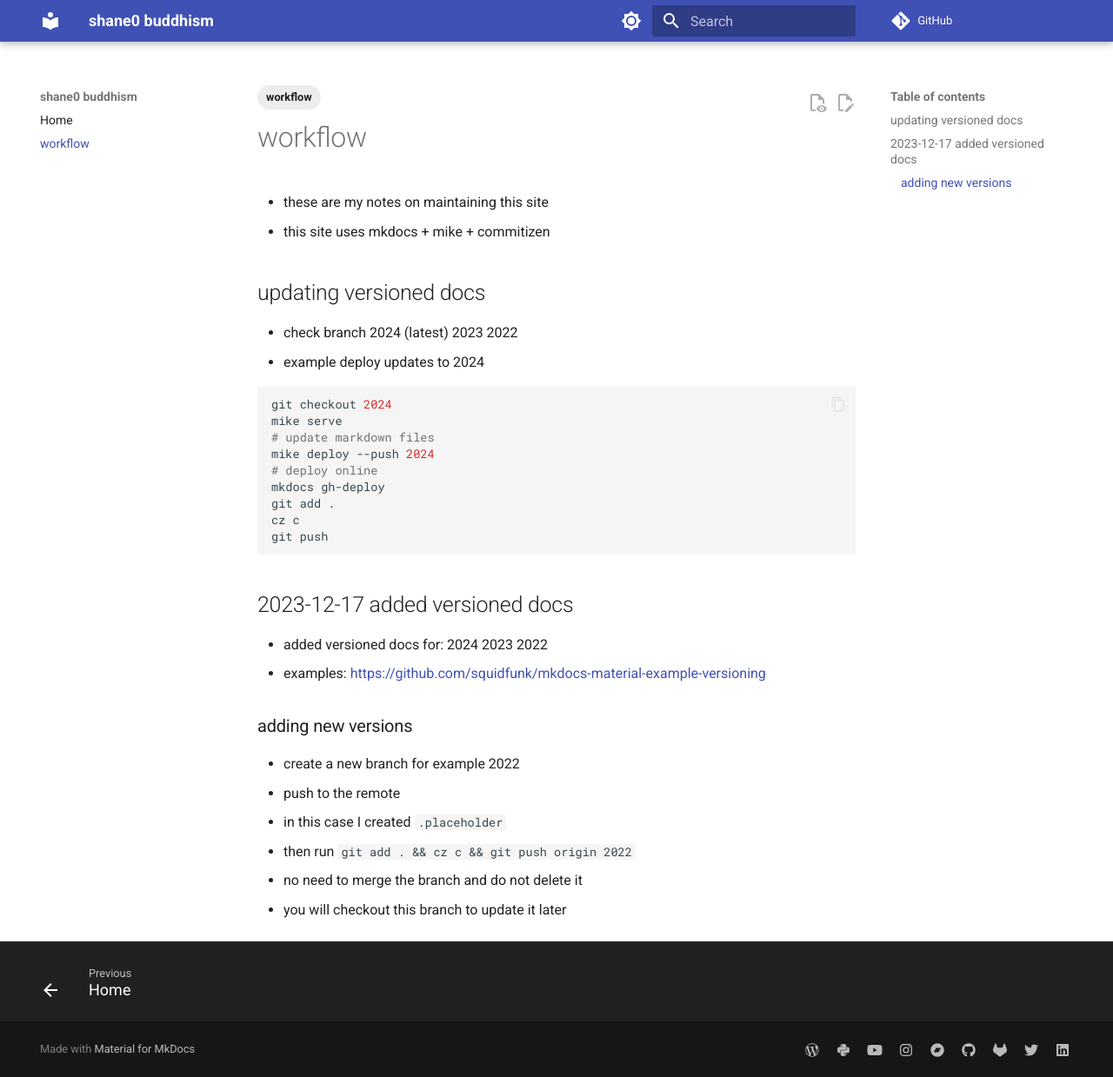
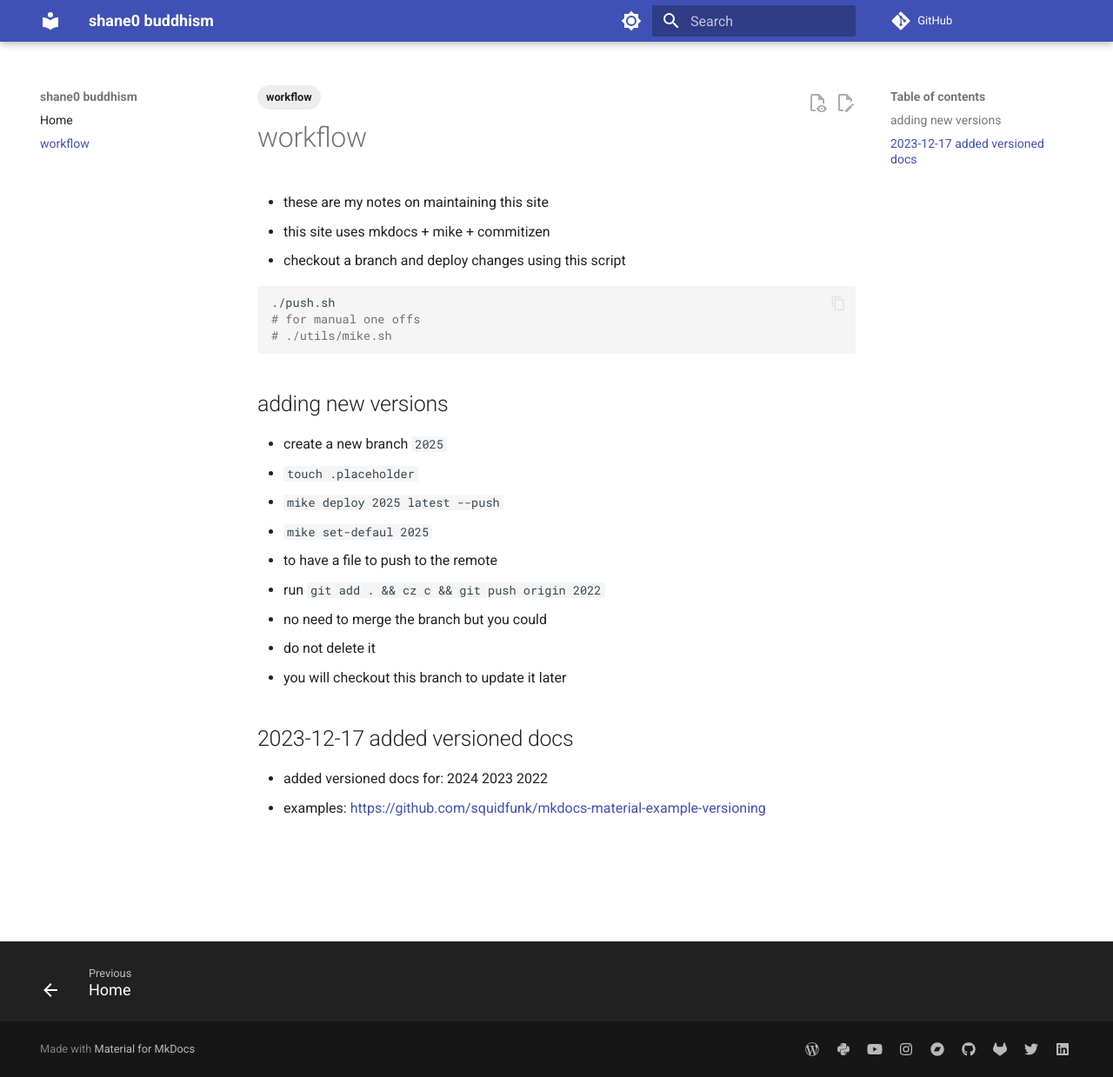
Before and after one commit to shane0/buddhism, an MkDocs documentation site: the page built from docs/workflow.md, in a window 1280 px wide and 1239 px high. Shown: the whole window at 87% size. Built offline with MkDocs 1.6.1 and Material for MkDocs 9.7.7, drawn with Linux system fonts in a browser that asks for light colours; comment, search, counter and statistics services are not loaded; the version menu is left out.

Commit message:
docs(workflow): push and workflow.md
new workflow for mike versioning

````diff
--- a/docs/workflow.md
+++ b/docs/workflow.md
@@ -6,34 +6,27 @@ tags:
 
 - these are my notes on maintaining this site
 - this site uses mkdocs + mike + commitizen
-
-## updating versioned docs
-
-- check branch 2024 (latest) 2023 2022
-- example deploy updates to 2024
+- checkout a branch and deploy changes using this script
 
 ```sh
-git checkout 2024
-mike serve
-# update markdown files
-mike deploy --push 2024
-# deploy online
-mkdocs gh-deploy
-git add .
-cz c
-git push
+./push.sh
+# for manual one offs
+# ./utils/mike.sh
 ```
+
+## adding new versions
+
+- create a new branch `2025`
+- `touch .placeholder`
+- `mike deploy 2025 latest --push`
+- `mike set-defaul 2025`
+- to have a file to push to the remote
+- run `git add . && cz c && git push origin 2022`
+- no need to merge the branch but you could
+- do not delete it
+- you will checkout this branch to update it later
 
 ## 2023-12-17 added versioned docs
 
 - added versioned docs for: 2024 2023 2022
 - examples: <https://github.com/squidfunk/mkdocs-material-example-versioning>
-
-### adding new versions
-
-- create a new branch for example 2022
-- push to the remote
-- in this case I created `.placeholder`
-- then run `git add . && cz c && git push origin 2022`
-- no need to merge the branch and do not delete it
-- you will checkout this branch to update it later
````
Also changed, not shown: docs/index.md (+7 -0 lines), 2 other files.
